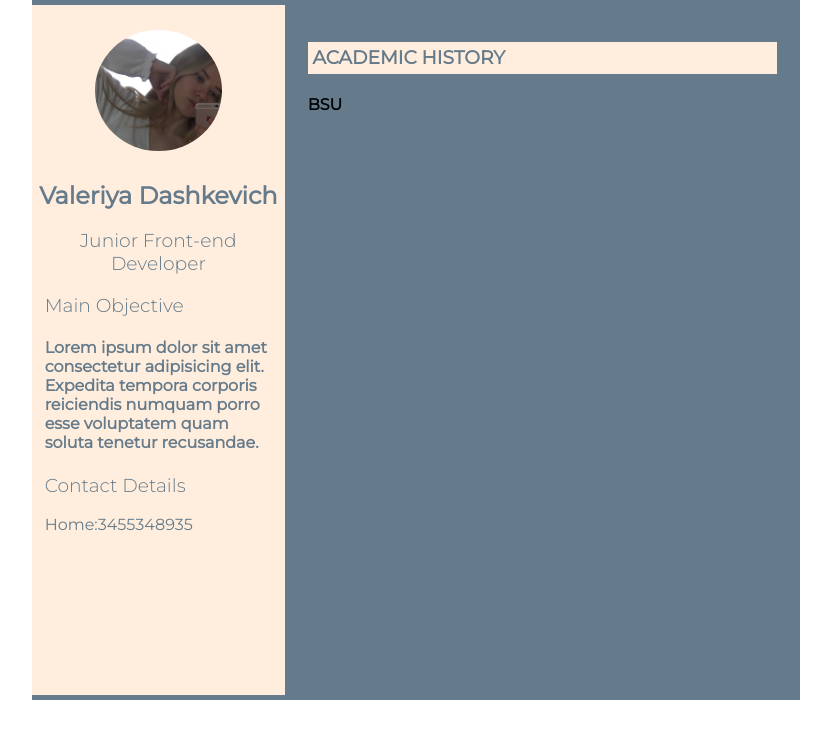
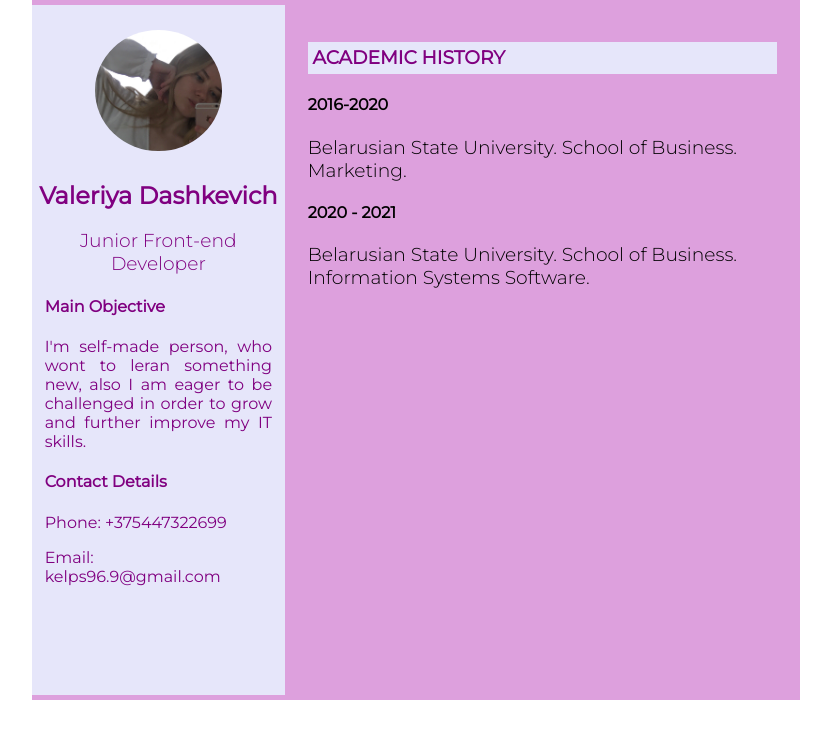
Before and after one commit to molochniysup/mine-cv, a plain HTML site: page index.html in a window 1280 px wide. Shown: the whole page, without its empty margins (224-1055 px from the left). Drawn offline with Linux system fonts and the light colour scheme.

Commit message:
feat: finish my cv

```diff
--- a/index.html
+++ b/index.html
@@ -16,16 +16,25 @@
                 <h3>Junior Front-end Developer</h3>
             </div>
             <div class="text">
-                <h3>Main Objective</h3>
-                <h4>Lorem ipsum dolor sit amet consectetur adipisicing elit. Expedita tempora corporis reiciendis numquam porro esse voluptatem quam soluta tenetur recusandae.</h4>
-                <h3>Contact Details</h3>
-                <p>Home:3455348935</p>
+                <h4>Main Objective</h4>
+                <p>I'm self-made person, who wont to leran something new, also I am eager to be challenged in order to grow and further improve my IT skills.
+                </p>
+                <h4>Contact Details</h4>
+                <p>Phone: +375447322699</p>
+                <p>Email: kelps96.9@gmail.com</p>
             </div>
         </div>
         <div class="container__right-side">
             <div class="text-right">
                 <h3 class="text-title">Academic History</h3>
-                <h4>BSU</h4>
+                <h4> 2016-2020
+                    </h4>
+                    <h3>Belarusian State University. School of Business. Marketing.
+                    </h3>
+                    <h4>2020 - 2021
+                    </h4>
+                    <h3>Belarusian State University. School of Business. Information Systems Software.
+                    </h3>
             </div>
 
         </div>
--- a/style.css
+++ b/style.css
@@ -10,7 +10,7 @@ body {
     margin: 0 auto;
     width: 60%;
     height: 700px;
-    background-color: #657B8B;
+    background-color: #DDA0DD;
     display: flex;
     justify-content: flex-end;
 }
@@ -18,8 +18,9 @@ body {
 .container__left-side {
     width: 35%;
     height: 690px;
-    background-color: #FFEEDD;
+    background-color: #E6E6FA;
     margin: 5px 0;
+    text-align: justify;
 }
 
 .photo {
@@ -30,7 +31,7 @@ body {
 
 .title-text {
     text-align: center;
-    color: #657B8B;
+    color: #800080;
 }
 
 h2 {
@@ -42,7 +43,7 @@ h3 {
 }
 
 .text {
-    color: #657B8B;
+    color: #800080;
     margin: 0 5%;
 }
 
@@ -52,8 +53,8 @@ h3 {
 }
 
 .text-title {
-    background-color: #FFEEDD;
-    color: #657B8B;
+    background-color: #E6E6FA;
+    color: #800080;
     font-weight:  bold;
     padding: 1%;
     text-transform: uppercase;
```
